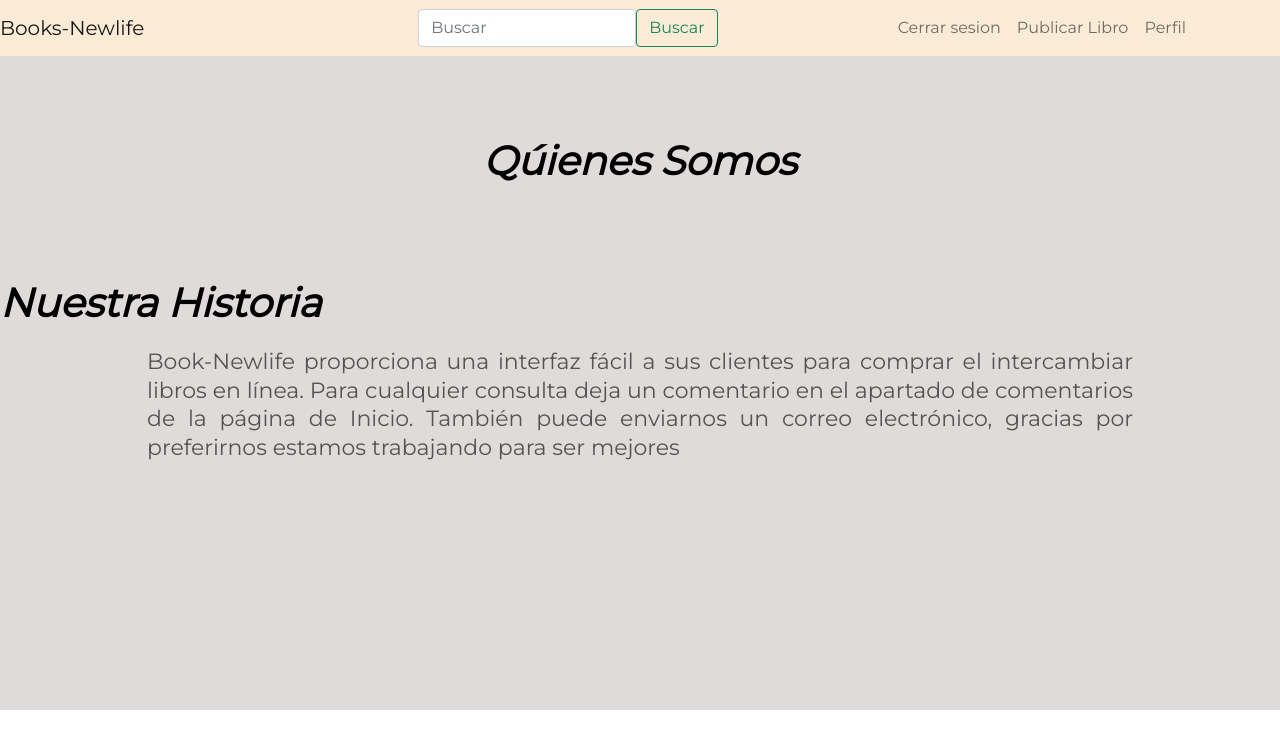
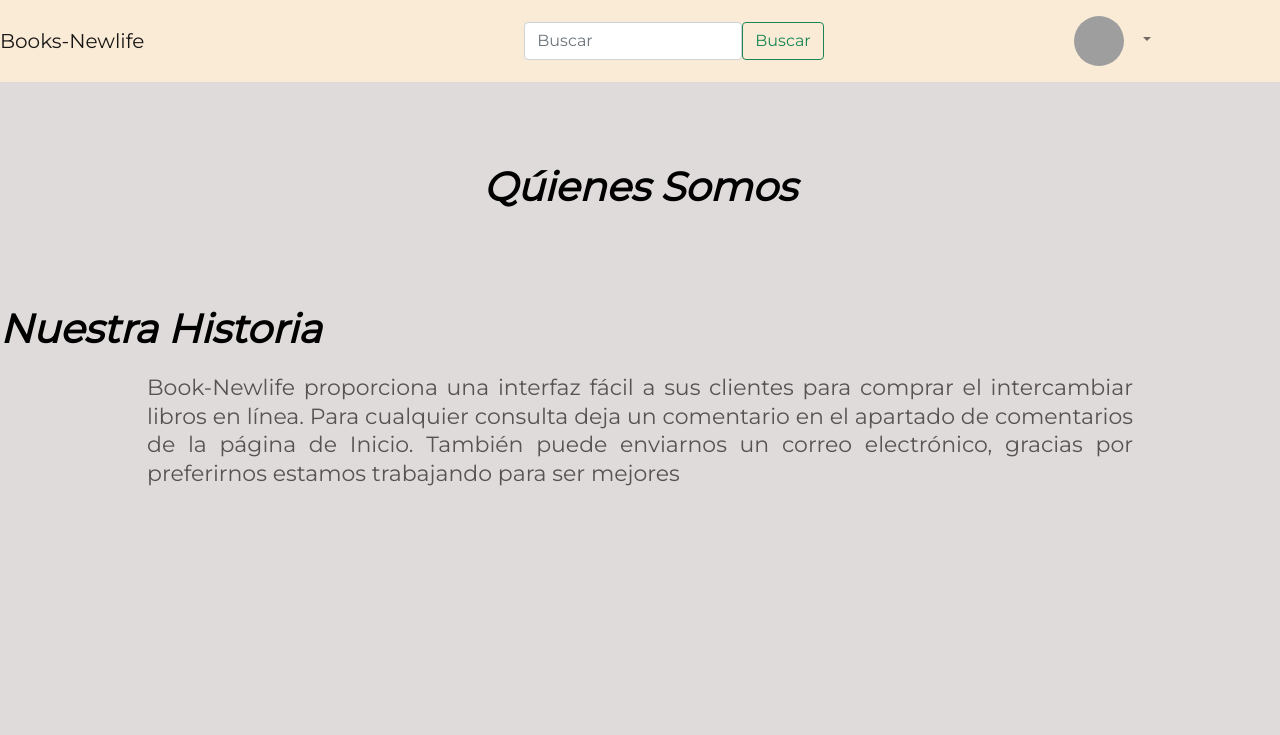
Before and after one commit to YinnerC30/Proyecto--Books-NewLife--Grupo-5-MisionTIC2022, a Django app: page /about/ in a window 1280 px wide. Shown: the top 735 px of the page. Run offline with Django 4.2, Linux system fonts and the light colour scheme; a user stored in the database is signed in; data comes from the database, SQL or seed files in the repository; grey boxes are pictures that could not be loaded.

Commit message:
ajuste-foto-perfil

```diff
--- a/books_new_life/static/styles/navbar.css
+++ b/books_new_life/static/styles/navbar.css
@@ -23,3 +23,10 @@ body {
   display: flex;
   justify-content: space-around;
 }
+
+img.imagen-perfil {
+  width: 50px;
+  height: 50px;
+  border-radius: 50%;
+  margin-right: 10px;
+}
--- a/books_new_life/templates/layouts/partials/navbar.html
+++ b/books_new_life/templates/layouts/partials/navbar.html
@@ -29,14 +29,10 @@
         >
           Categorias
         </a>
-
         <div class="dropdown-menu" aria-labelledby="navbarDropdown">
           {% for category in categories_menu|slice:"10"  %}
           <a class="dropdown-item" href="{% url 'category' category|slugify %}">{{category}}</a>
           {% endfor %}
-
-
-
 
           <div class="dropdown-divider"></div>
           <a class="dropdown-item" href="#">Mas categorias</a>
@@ -57,21 +53,36 @@
       </button>
     </form>
 
-    <ul class="navbar-nav mr-auto">
-      {% if user.is_authenticated %}
+{% comment %} Desde aquí se probara la barra desplegable {% endcomment %}
+<ul class="navbar-nav mr-auto">
+  {% if user.is_authenticated %}
+  <li class="nav-item dropdown">
+    <a
+      class="nav-link dropdown-toggle"
+      href="#"
+      id="navbarDropdown"
+      role="button"
+      data-toggle="dropdown"
+      aria-haspopup="true"
+      aria-expanded="false"
+    >
+      <img src="/media/{{user.profile.profile_pic}}" alt="Imagen usuario" class="imagen-perfil">
+    </a>
+    <div class="dropdown-menu" aria-labelledby="navbarDropdown">
+      <a href="{% url 'profile' %}" class="nav-link">Perfil</a>
+      <a href="{% url 'add_book' %}" class="nav-link">Publicar Libro</a>
 
+      <div class="dropdown-divider"></div>
+      <a class="nav-link" href="{% url 'logout' %}">Cerrar sesion</a>
+        </div>
+      {% comment %} <a class="dropdown-item" href="#">Mas categorias</a> {% endcomment %}
+    </div>
+  </li><br>
 
+</ul>
 
-      <li class="nav-item">
+{% comment %} Aqui termina la prueba {% endcomment %}
 
-        </a>
-        <a class="nav-link" href="{% url 'logout' %}">Cerrar sesion</a>
-
-      </li>
-       <li class="navitem"><a href="{% url 'add_book' %}" class="nav-link">Publicar Libro</a></li>
-      <li class="nav-item active">
-        <li class="navitem"><a href="{% url 'profile' %}" class="nav-link">Perfil</a></li>
-      <li class="nav-item active">
 
       {% else %}
       <li>
```
